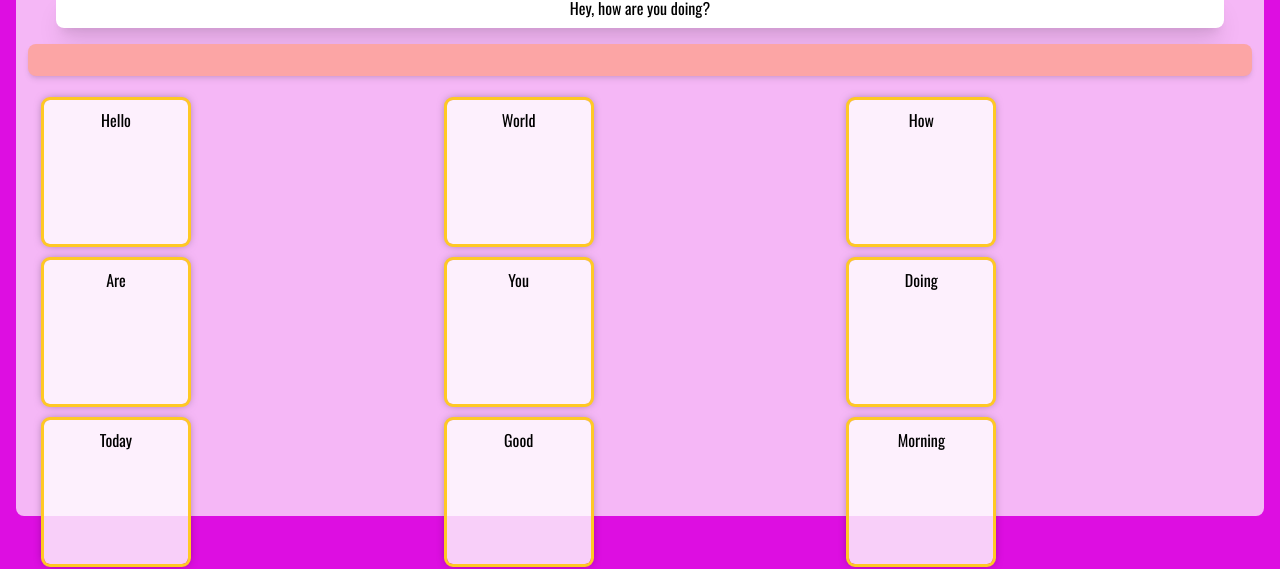
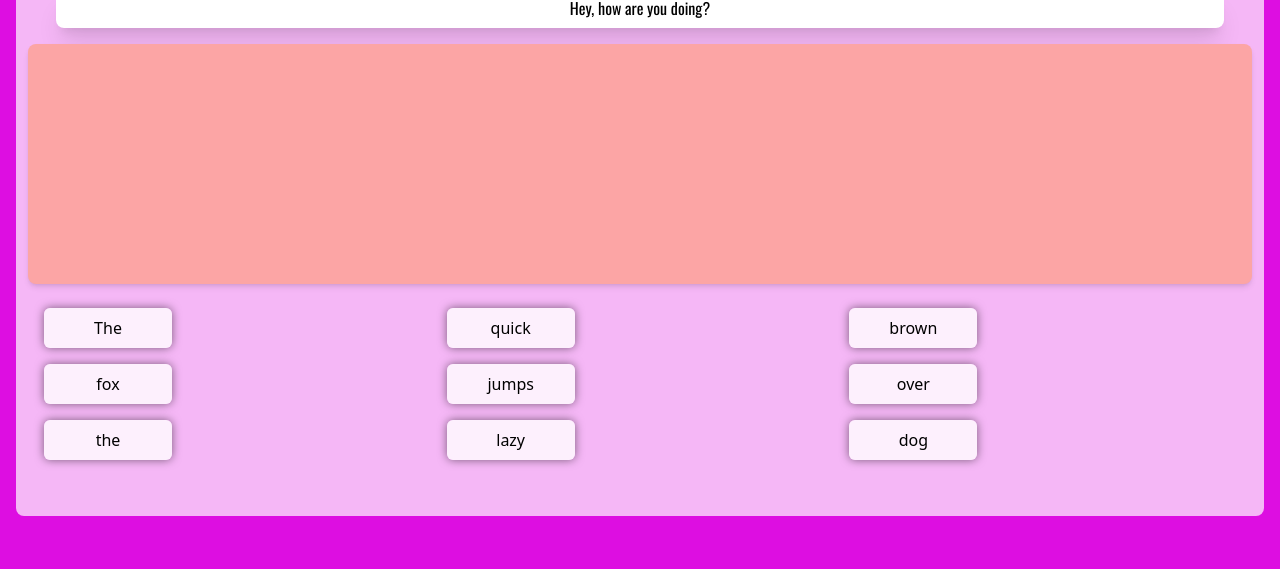
Before and after one commit to MRJonas343/BEESMRT3, a React (Vite) app: page /#/games/sentenceScrambleSingle in a window 1280 px wide. Shown: the part 228-797 px from the top of the page. Built offline with nearby package versions, Linux system fonts and the light colour scheme; what @midudev/tailwind-animations would draw is missing.

Commit message:
fix: Correct typo in variable name for user achievements

```diff
--- a/src/components/SortableElementSentenScramble.tsx
+++ b/src/components/SortableElementSentenScramble.tsx
@@ -1,14 +1,24 @@
 import { useSortable } from "@dnd-kit/sortable"
 import { CSS } from "@dnd-kit/utilities"
+import { useDroppable } from "@dnd-kit/core"
 interface wordButton {
 	id: number
 	word: string
+	idDroppableItem: number
 }
 
-const SortableElementSentenScramble: React.FC<wordButton> = ({ id, word }) => {
+const SortableElementSentenScramble: React.FC<wordButton> = ({
+	id,
+	idDroppableItem,
+	word,
+}) => {
 	const { attributes, listeners, setNodeRef, transform, transition } =
 		useSortable({
 			id: id,
+		})
+
+	const { setNodeRef: setNodeRefDoppable } = useDroppable({
+		id: idDroppableItem,
 	})
 
 	const style = {
@@ -17,6 +27,7 @@ const SortableElementSentenScramble: React.FC<wordButton> = ({ id, word }) => {
 	}
 
 	return (
+		<button className="w-32 h-10" type="button" ref={setNodeRefDoppable}>
 			<div
 				{...attributes}
 				{...listeners}
@@ -26,6 +37,7 @@ const SortableElementSentenScramble: React.FC<wordButton> = ({ id, word }) => {
 			>
 				{word}
 			</div>
+		</button>
 	)
 }
 
--- a/src/routes/about/About.tsx
+++ b/src/routes/about/About.tsx
@@ -48,7 +48,7 @@ const About = () => {
 				<section className="bg-white/90 h-auto shadow-2xl rounded-xl lg:pl-14 px-8 py-5 font-light grid gap-5">
 					<AboutCard
 						image={Control}
-						title="Learning by Play:"
+						title="Learning by Playing:"
 						text="With BeeSMRT, learning English becomes an exciting and dynamic experience through a wide range of interactive and challenging games."
 					/>
 					<AboutCard
--- a/src/routes/games/sentenceScramble/SentenceScrambleSingleMode.tsx
+++ b/src/routes/games/sentenceScramble/SentenceScrambleSingleMode.tsx
@@ -1,8 +1,8 @@
 import NavBar from "@components/NavBar"
 import SentenceScrambleStatsSingleMode from "@components/SentenceScrambleStatsSingleMode"
-import { useState, useEffect } from "react"
-import DraggableItemSentenceScramble from "@components/DraggableItemSentenceScramble"
-import { DndContext, closestCenter, useDroppable } from "@dnd-kit/core"
+import { useState, useEffect, useRef } from "react"
+//import DraggableItemSentenceScramble from "@components/DraggableItemSentenceScramble"
+import { DndContext, useDroppable } from "@dnd-kit/core"
 import {
 	useSensors,
 	useSensor,
@@ -11,9 +11,9 @@ import {
 	KeyboardSensor,
 	DragEndEvent,
 } from "@dnd-kit/core"
-//import exampleData from "./data.json"
+import exampleData from "./data.json"
 import { SortableContext, rectSwappingStrategy } from "@dnd-kit/sortable"
-//import SortableElementSentenScramble from "@components/SortableElementSentenScramble"
+import SortableElementSentenScramble from "@components/SortableElementSentenScramble"
 
 const SentenceScrambleSingleMode = () => {
 	const [englishLevel] = useState("A1")
@@ -22,50 +22,57 @@ const SentenceScrambleSingleMode = () => {
 	const [trophies] = useState(0)
 	const [round, setRound] = useState(0)
 	const [sentence] = useState("Hey, how are you doing?")
-	//const roundRef = useRef(0)
+	const roundRef = useRef(0)
 
-	const words = [
-		{
-			word: "Hello",
-			id: 10,
-		},
-		{
-			word: "World",
-			id: 20,
-		},
+	// const words = [
+	// 	{
+	// 		word: "Hello",
+	// 		id: 10,
+	// 	},
+	// 	{
+	// 		word: "World",
+	// 		id: 20,
+	// 	},
 
-		{
-			word: "How",
-			id: 30,
-		},
-		{
-			word: "Are",
-			id: 40,
-		},
-		{
-			word: "You",
-			id: 50,
-		},
-		{
-			word: "Doing",
-			id: 60,
-		},
-		{
-			word: "Today",
-			id: 70,
-		},
-		{
-			word: "Good",
-			id: 80,
-		},
-		{
-			word: "Morning",
-			id: 90,
-		},
-	]
+	// 	{
+	// 		word: "How",
+	// 		id: 30,
+	// 	},
+	// 	{
+	// 		word: "Are",
+	// 		id: 40,
+	// 	},
+	// 	{
+	// 		word: "You",
+	// 		id: 50,
+	// 	},
+	// 	{
+	// 		word: "Doing",
+	// 		id: 60,
+	// 	},
+	// 	{
+	// 		word: "Today",
+	// 		id: 70,
+	// 	},
+	// 	{
+	// 		word: "Good",
+	// 		id: 80,
+	// 	},
+	// 	{
+	// 		word: "Morning",
+	// 		id: 90,
+	// 	},
+	// ]
+
+	type wordInitialZone = {
+		word: string
+		id: number
+	}
 
 	// const [wordsInDropZone, setWordsInDropZone] = useState(words)
-	// const [wordsInInitialZone, setWordsInInitialZone] = useState(words)
+	const [wordsInInitialZone, setWordsInInitialZone] = useState<
+		wordInitialZone[]
+	>([])
 
 	const { setNodeRef } = useDroppable({
 		id: "dropzone",
@@ -83,34 +90,36 @@ const SentenceScrambleSingleMode = () => {
 	}
 
 	const updateSentence = () => {
-		//const data = exampleData[roundRef.current]
-		//const words = data.sentence.split(" ")
-		//setWords(words)
+		const data = exampleData[roundRef.current]
+		const words = data.sentence.split(" ")
+		setWordsInInitialZone(words.map((word) => ({ word, id: generateId() })))
+	}
+
+	const generateId = () => {
+		return Math.floor(Math.random() * 1001)
 	}
 
 	useEffect(() => {
 		initGame()
 	}, [])
 
-	const handleDropZone1 = (event: DragEndEvent) => {
-		console.log(event)
-	}
-
-	const handleDropZone2 = (event: DragEndEvent) => {
-		const { active, over } = event
-
-		if (active.id === over?.id) return
-
-		// setWordSortable((words) => {
-		// 	const activeIndex = words.findIndex((word) => word.id === active.id)
-		// 	const overIndex = words.findIndex((word) => word.id === over?.id)
-
-		// 	const newWords = [...words]
-		// 	newWords[activeIndex] = words[overIndex]
-		// 	newWords[overIndex] = words[activeIndex]
-
-		// 	return newWords
-		// })
+	const handleDropZone = (event: DragEndEvent) => {
+		//*In case the item is dropped outside the dropzone or in the same position
+		if (!event.over || event.active.id === event.over.id) {
+			return
+		}
+		//* Interchange the items
+		const overIndex = wordsInInitialZone.findIndex(
+			(word) => word.id === event.over?.id,
+		)
+		const activeIndex = wordsInInitialZone.findIndex(
+			(word) => word.id === event.active.id,
+		)
+		const newWords = [...wordsInInitialZone]
+		const temp = newWords[overIndex]
+		newWords[overIndex] = newWords[activeIndex]
+		newWords[activeIndex] = temp
+		setWordsInInitialZone(newWords)
 	}
 
 	return (
@@ -132,49 +141,30 @@ const SentenceScrambleSingleMode = () => {
 					<p className="font-Secundaria p-2">{sentence}</p>
 				</div>
 
-				<DndContext
-					sensors={sensores}
-					onDragEnd={handleDropZone1}
-					autoScroll={false}
-				>
-					<DndContext
-						sensors={sensores}
-						onDragEnd={handleDropZone2}
-						autoScroll={false}
-						collisionDetection={closestCenter}
-					>
+				<DndContext sensors={sensores} onDragEnd={handleDropZone}>
+					<SortableContext items={[]} strategy={rectSwappingStrategy}>
 						<button
 							type="button"
 							className="bg-red-300 h-[240px] my-2 rounded-lg shadow-md grid grid-cols-3 mx-3 p-4 gap-4"
 							ref={setNodeRef}
-						>
-							{/* <SortableContext
-								items={wordSortable}
-								strategy={rectSwappingStrategy}
-							>
-								{wordSortable.map((word, index) => (
-									<SortableElementSentenScramble
-										key={index}
-										id={word.id}
-										word={word.word}
-									/>
-								))}
-							</SortableContext> */}
-						</button>
-					</DndContext>
+						/>
+					</SortableContext>
 
-					<section className="grid grid-cols-3 mx-3 p-4 gap-4">
-						<SortableContext items={words} strategy={rectSwappingStrategy}>
-							{words.map((word, index) => (
-								<DraggableItemSentenceScramble
+					<SortableContext
+						items={wordsInInitialZone}
+						strategy={rectSwappingStrategy}
+					>
+						<section className="grid grid-cols-3 mx-3 p-4 gap-4">
+							{wordsInInitialZone.map((word, index) => (
+								<SortableElementSentenScramble
 									key={index}
-									idDraggableItem={word.id}
-									shouldDissaperd={false}
+									idDroppableItem={word.id}
+									id={word.id}
 									word={word.word}
 								/>
 							))}
-						</SortableContext>
-					</section>
+						</section>
+					</SortableContext>
 				</DndContext>
 			</section>
 		</main>
```
Lines whose indentation alone changed are shown as unchanged.
